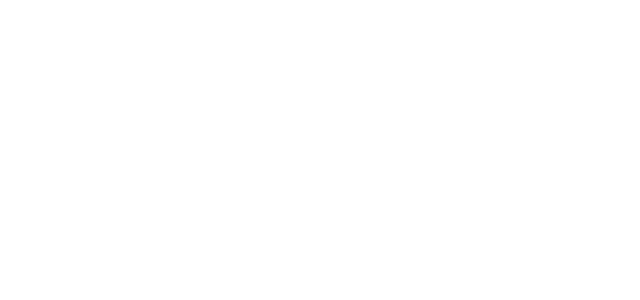
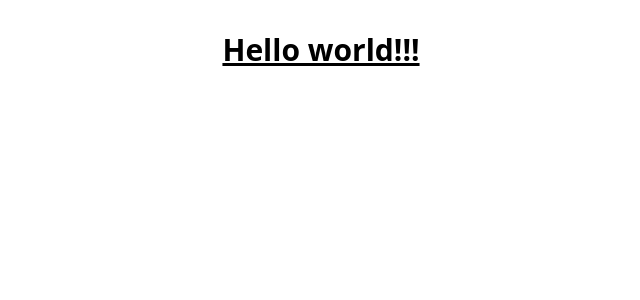
Before and after one commit to Jaya-Sandeep-Ketha/Collaboration_App_UI, a React (Vite) app: page / in a window 1280 px wide. Shown: the top 300 px of the page, without its empty margins (319-959 px from the left). Built offline with nearby package versions, Linux system fonts and the light colour scheme.

Commit message:
dev dependencies added

```diff
--- a/package.json
+++ b/package.json
@@ -4,7 +4,7 @@
   "version": "0.0.0",
   "type": "module",
   "scripts": {
-    "dev": "vite",
+    "dev": "nodemon --exec vite",
     "build": "vite build",
     "lint": "eslint .",
     "preview": "vite preview"
@@ -24,6 +24,7 @@
     "eslint-plugin-react-hooks": "^5.0.0",
     "eslint-plugin-react-refresh": "^0.4.14",
     "globals": "^15.11.0",
+    "nodemon": "^3.1.7",
     "postcss": "^8.4.49",
     "tailwindcss": "^3.4.15",
     "vite": "^5.4.10"
--- a/src/App.jsx
+++ b/src/App.jsx
@@ -8,7 +8,9 @@ function App() {
 
   return (
     <>
-
+      <h1 className="text-3xl font-bold underline">
+      Hello world!!!
+    </h1>
 
     </>
   )
```
Also changed, not shown: 1 other file (tests, documents, lock files or other folders).
